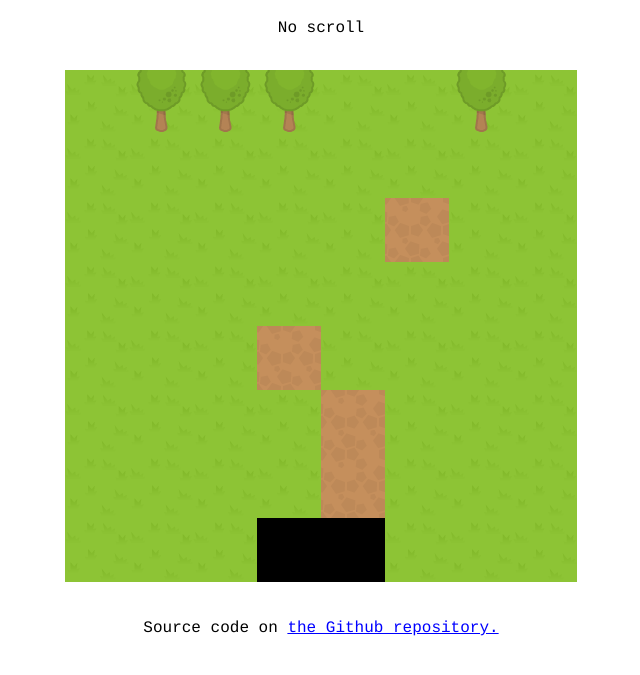
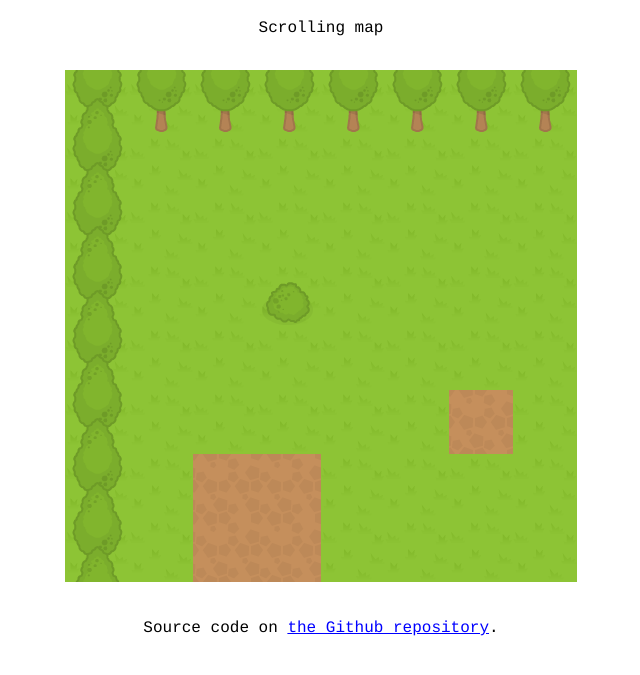
Before and after one commit to mozdevs/gamedev-js-tiles, a plain HTML site: page square/scroll.html in a window 1280 px wide. Shown: the part 61-736 px from the top of the page, without its empty margins (319-959 px from the left). Drawn offline with Linux system fonts and the light colour scheme.

Commit message:
add scrolling example (square tiles)

```diff
--- a/common.js
+++ b/common.js
@@ -93,6 +93,9 @@ Game.run = function (context) {
 Game.tick = function (elapsed) {
     window.requestAnimationFrame(this.tick);
 
+    // clear previous frame
+    this.ctx.clearRect(0, 0, 512, 512);
+
     // compute delta time in seconds -- also cap it
     var delta = (elapsed - this._previousElapsed) / 1000.0;
     delta = Math.min(delta, 0.25); // maximum delta of 250 ms
--- a/square/no-scroll.html
+++ b/square/scroll.html
@@ -1,25 +1,25 @@
 <!doctype html>
 <html>
 <head>
-    <title>Tilemaps examples - No scroll</title>
+    <title>Tilemaps examples - Scrolling map</title>
     <meta charset="utf-8">
     <link rel="stylesheet" href="../styles.css" type="text/css">
 
     <script src="../common.js"></script>
-    <script src="no-scroll.js"></script>
+    <script src="scroll.js"></script>
 </head>
 <body>
 
 <div class="main-wrapper">
     <header class="main-header">
         <h1><a href="../index.html">Tilemaps examples</a></h1>
-        <p>No scroll</p>
+        <p>Scrolling map</p>
     </header>
 
     <canvas id="demo" width="512" height="512"></canvas>
 
     <footer class="main-footer">
-        <p>Source code on <a href="https://github.com/mozdevs/gamedev-js-tiles">the Github repository.</a></p>
+        <p>Source code on <a href="https://github.com/mozdevs/gamedev-js-tiles">the Github repository</a>.</p>
     </footer>
 </div><!-- main wrapper -->
 
--- /dev/null
+++ b/square/scroll.js
@@ -0,0 +1,117 @@
+var map = {
+    cols: 12,
+    rows: 12,
+    tsize: 64,
+    layers: [[
+        3, 3, 3, 3, 3, 3, 3, 3, 3, 3, 3, 3,
+        3, 1, 1, 1, 1, 1, 1, 1, 1, 1, 1, 3,
+        3, 1, 1, 1, 1, 1, 1, 1, 1, 1, 1, 3,
+        3, 1, 1, 1, 1, 1, 1, 1, 1, 1, 1, 3,
+        3, 1, 1, 1, 1, 1, 1, 1, 1, 1, 1, 3,
+        3, 1, 1, 1, 1, 1, 2, 1, 1, 1, 1, 3,
+        3, 1, 2, 2, 1, 1, 1, 1, 1, 1, 1, 3,
+        3, 1, 2, 2, 1, 1, 1, 1, 1, 1, 1, 3,
+        3, 1, 1, 1, 2, 1, 1, 1, 1, 1, 1, 3,
+        3, 1, 1, 1, 1, 2, 1, 1, 1, 1, 1, 3,
+        3, 1, 1, 1, 1, 2, 1, 1, 1, 1, 1, 3,
+        3, 3, 3, 1, 1, 2, 3, 3, 3, 3, 3, 3
+    ], [
+        4, 3, 3, 3, 3, 3, 3, 3, 3, 3, 3, 4,
+        4, 0, 0, 0, 0, 0, 0, 0, 0, 0, 0, 4,
+        4, 0, 0, 0, 0, 0, 0, 0, 0, 0, 0, 4,
+        4, 0, 0, 5, 0, 0, 0, 0, 0, 5, 0, 4,
+        4, 0, 0, 0, 0, 0, 0, 0, 0, 0, 0, 4,
+        4, 0, 0, 0, 0, 0, 0, 0, 0, 0, 0, 4,
+        4, 0, 0, 0, 0, 0, 0, 0, 0, 0, 0, 4,
+        4, 0, 0, 0, 0, 0, 0, 0, 0, 0, 0, 4,
+        4, 0, 0, 0, 0, 0, 0, 0, 0, 0, 0, 4,
+        4, 0, 0, 0, 0, 0, 0, 0, 0, 0, 0, 4,
+        4, 4, 4, 0, 5, 4, 4, 4, 4, 4, 4, 4,
+        4, 4, 4, 0, 0, 3, 3, 3, 3, 3, 3, 3
+    ]],
+    getTile: function (layer, col, row) {
+        return this.layers[layer][row * map.cols + col]
+    }
+};
+
+function Camera(map, width, height) {
+    this.x = 0;
+    this.y = 0;
+    this.width = width;
+    this.height = height;
+    this.maxX = map.cols * map.tsize - width;
+    this.maxY = map.rows * map.tsize - height;
+}
+
+Camera.SPEED = 256; // pixels per second
+
+Camera.prototype.move = function (delta, dirx, diry) {
+    // move camera
+    this.x += dirx * Camera.SPEED * delta;
+    this.y += diry * Camera.SPEED * delta;
+    // clamp values
+    this.x = Math.max(0, Math.min(this.x, this.maxX));
+    this.y = Math.max(0, Math.min(this.y, this.maxY));
+};
+
+Game.load = function () {
+    return [
+        Loader.loadImage('tiles', '../assets/tiles.png'),
+    ];
+};
+
+Game.init = function () {
+    Keyboard.listenForEvents(
+        [Keyboard.LEFT, Keyboard.RIGHT, Keyboard.UP, Keyboard.DOWN]);
+    this.tileAtlas = Loader.getImage('tiles');
+    this.camera = new Camera(map, 512, 512);
+};
+
+Game.update = function (delta) {
+    // handle camera movement with arrow keys
+    var dirx = 0;
+    var diry = 0;
+    if (Keyboard.isDown(Keyboard.LEFT)) { dirx = -1; }
+    if (Keyboard.isDown(Keyboard.RIGHT)) { dirx = 1; }
+    if (Keyboard.isDown(Keyboard.UP)) { diry = -1; }
+    if (Keyboard.isDown(Keyboard.DOWN)) { diry = 1; }
+
+    this.camera.move(delta, dirx, diry);
+};
+
+Game._drawLayer = function (layer) {
+    var startCol = Math.floor(this.camera.x / map.tsize);
+    var endCol = startCol + (this.camera.width / map.tsize);
+    var startRow = Math.floor(this.camera.y / map.tsize);
+    var endRow = startRow + (this.camera.height / map.tsize);
+    var offsetX = -this.camera.x + startCol * map.tsize;
+    var offsetY = -this.camera.y + startRow * map.tsize;
+
+    for (var c = startCol; c <= endCol; c++) {
+        for (var r = startRow; r <= endRow; r++) {
+            var tile = map.getTile(layer, c, r);
+            var x = (c - startCol) * map.tsize + offsetX;
+            var y = (r - startRow) * map.tsize + offsetY;
+            if (tile !== 0) { // 0 => empty tile
+                this.ctx.drawImage(
+                    this.tileAtlas, // image
+                    (tile - 1) * map.tsize, // source x
+                    0, // source y
+                    map.tsize, // source width
+                    map.tsize, // source height
+                    x,  // target x
+                    y, // target y
+                    map.tsize, // target width
+                    map.tsize // target height
+                );
+            }
+        }
+    }
+};
+
+Game.render = function () {
+    // draw map background layer
+    this._drawLayer(0);
+    // draw map top layer
+    this._drawLayer(1);
+};
```
Also changed, not shown: index.html (+2 -1 lines), square/layers.html (+1 -1 lines).
